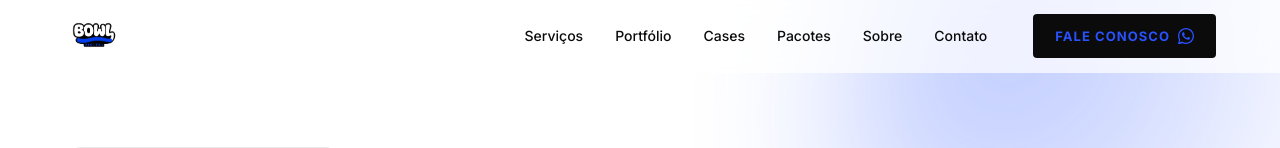
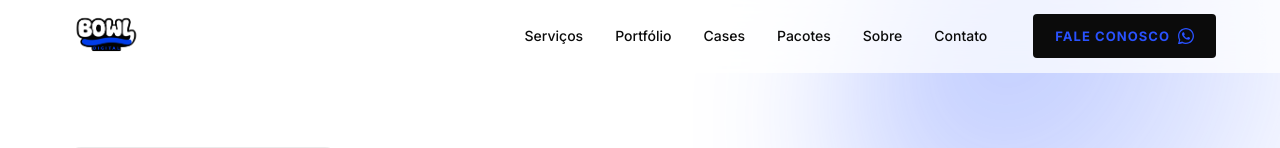
Before and after one commit to comunidadevencedores-lgtm/flip-agency, a Next.js app: page / in a window 1280 px wide. Shown: the top 148 px of the page. Built offline with nearby package versions, Linux system fonts and the light colour scheme.

Commit message:
Update Navbar.tsx

```diff
--- a/src/components/layout/Navbar.tsx
+++ b/src/components/layout/Navbar.tsx
@@ -33,12 +33,12 @@ export default function Navbar() {
   <Image
     src="/logo-bowl-digital.png"
     alt={SITE.fullName}
-  height={40}
+    height={56}
     width={0}
     sizes="100vw"
     className={styles.logoImg}
     priority
-  style={{ width: "auto", height: "40px" }}
+    style={{ width: "auto", height: "56px" }}   // ← aumentado
   />
 </Link>
 
```
Lines whose indentation alone changed are shown as unchanged.
